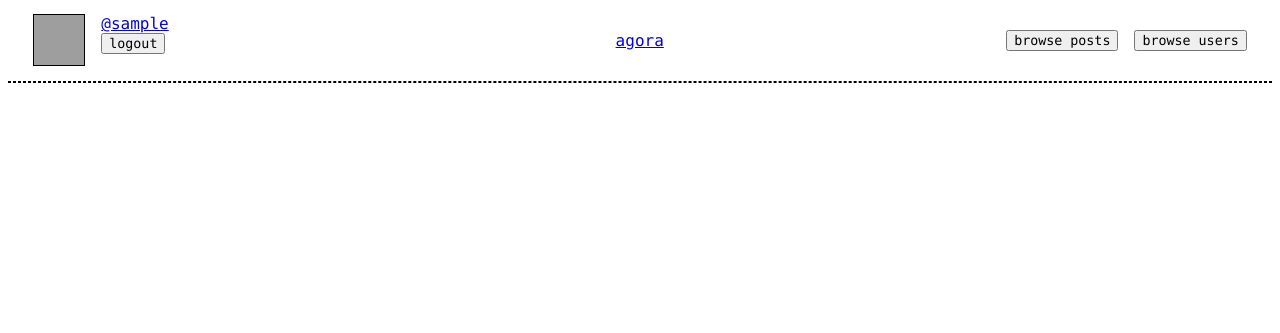
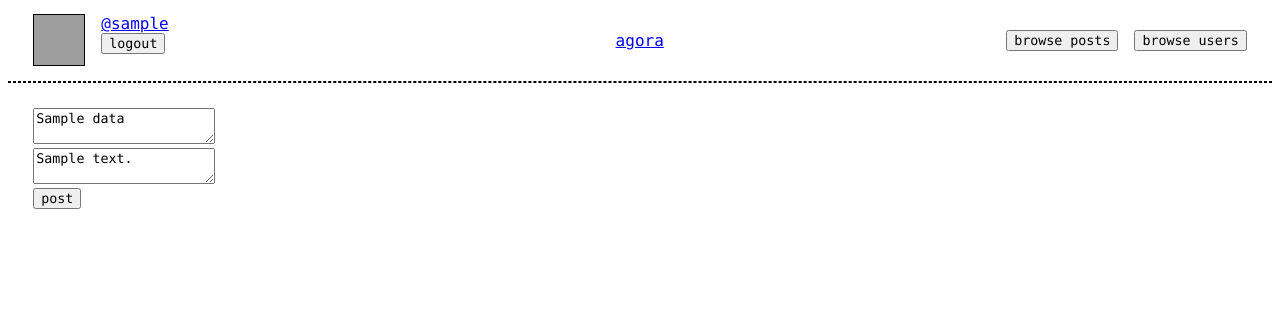
Before and after one commit to franklindyer/agora-app, a Flask app: template src/templates/write-post.html in a window 1280 px wide. Shown: the top 333 px of the page. Run offline with Flask 3, Linux system fonts and the light colour scheme; the template is opened without the code that fills it: most values are stand-ins (such as "Sample title", 1, 10 or a date in 2020); parts of the project's set-up code (start-up, migrations or seed data) failed here and were passed over; grey boxes are pictures that could not be loaded.

Commit message:
Edit post writing page

```diff
--- a/src/templates/write-post.html
+++ b/src/templates/write-post.html
@@ -1,11 +1,31 @@
 {% extends 'base.html' %}
 
-<h1>{% block title %}write post{% endblock %}</h1>
+<h1>{% block title %}{{ data['title'] }}{% endblock %}</h1>
 
 {% block content %}
-    <div class="group">
+<div class="group">
 
+    <div class="vbox padded">
+        <div class="post-box post-title">
+            <textarea form="editable-post-form"
+                      name="title">{{ data['title'] }}</textarea>
+        </div>
 
+        <div class="post-box">
+            <textarea form="editable-post-form"
+                      name="content">{{ data['raw_content'] }}</textarea>
+        </div>
 
+        <form id="editable-post-form"
+            method="post"
+            {% if data['new_post'] %}
+                action="/write"
+            {% else %}
+                action="/edit/{{ data['pid'] }}"
+            {% endif %}>
+            <input type="submit" value="post">
+        </form>
     </div>
+
+</div>
 {% endblock %}
```
